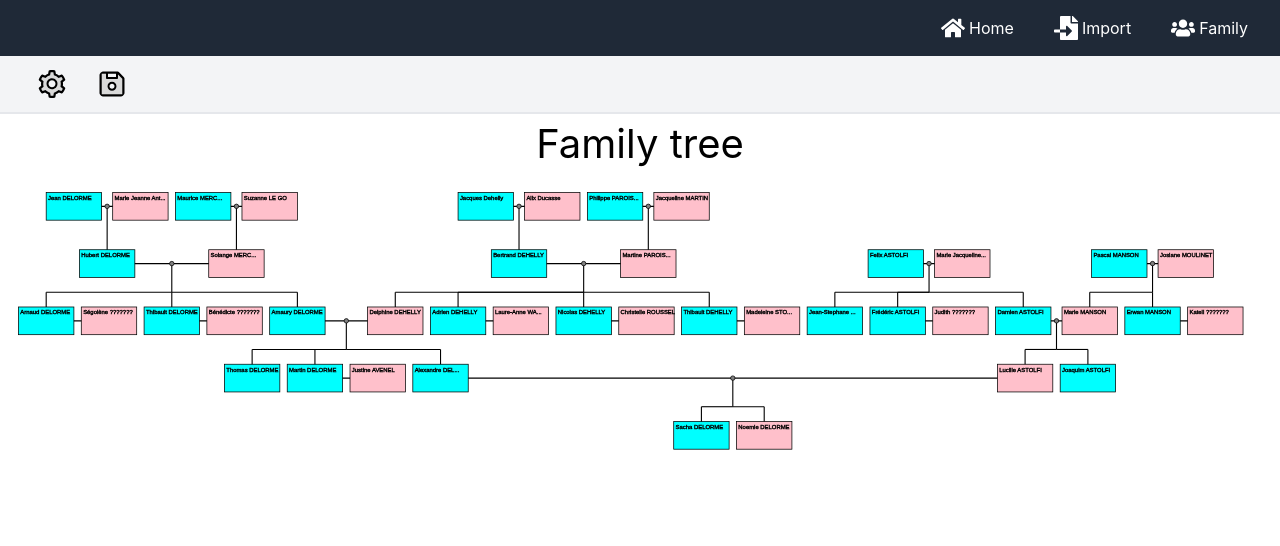
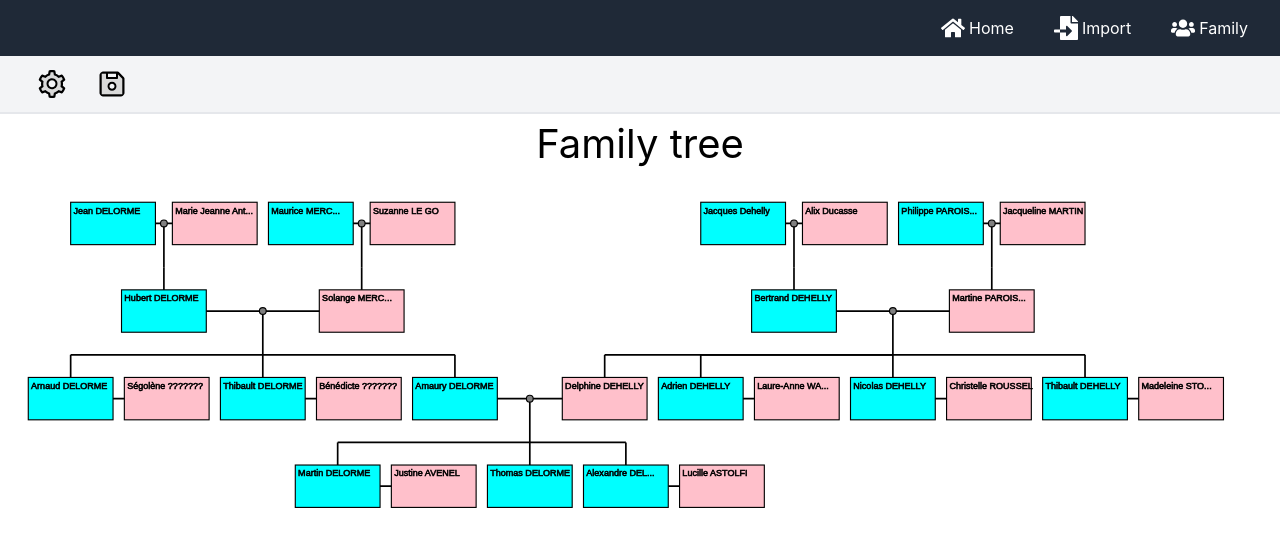
Before and after one commit to 4lexDel/family-tree-editor, a React (Create React App) app: page /family in a window 1280 px wide. Shown: the top 546 px of the page. Built offline with nearby package versions, Linux system fonts and the light colour scheme.

Commit message:
fiabilisation du systeme de manipulation de l'arbre

```diff
--- a/src/familyTree/components/FamilyTree/FamilyTree.jsx
+++ b/src/familyTree/components/FamilyTree/FamilyTree.jsx
@@ -48,25 +48,8 @@ const FamilyTree = ({ data, onDataUpdated }) => {
             }
         }
 
-        let lastFamilies = [];
-
-        for (let i = 0; i < data.families.length; i++) {
-            const currentFamily = data.families[i];
-            const children = currentFamily.children;
-
-            let isOneChildParent = false;
-
-            for (let j = 0; j < data.families.length; j++) {
-                if (i === j) continue;
-                const searchFamily = data.families[j];
-                const parentFound = children.find((child) => searchFamily.husband === child || searchFamily.wife === child);
-                parentFound && (isOneChildParent = true);
-            }
-
-            if (!isOneChildParent) {
-                lastFamilies.push(currentFamily);
-            }
-        }
+        let noParentIndividuals = data.individuals.filter((i) => data.families.find((f) => f.husband === i.id || f.wife === i.id) === undefined);
+        let lastFamilies = data.families.filter((f) => noParentIndividuals.find((i) => f.children.find((c) => c === i.id)));
 
         lastFamilies = lastFamilies.map((family) => {
             return { family, level: getIndividualLevel(family.children[0]) };
@@ -74,6 +57,7 @@ const FamilyTree = ({ data, onDataUpdated }) => {
 
         if(startIndividualId !== null){
             const newLastFamilies = lastFamilies.filter((lf) => isIndividualHasAncestor(lf.family.children[0], startIndividualId))
+            // console.log(lastFamilies);
             if(newLastFamilies.length) lastFamilies = newLastFamilies;
         }
 
@@ -123,15 +107,12 @@ const FamilyTree = ({ data, onDataUpdated }) => {
     const buildFamilyTree = (startIndividualId=null) => {
         // Get last family and get the last level
         let { family, level } = findLastFamily(startIndividualId);
-
         console.log(family);
-
         setIsLoading(false);
 
         // Reset previous coords
         resetIndividualsCoords();
 
-        console.log(family.children[0]);
         // Peuplement des coordonnées de l'objet "data" => création de l'abre
         calculateIndividualCoords(family.children[0], 0, 0, 0, HUSBAND);
 
--- a/src/familyTree/services/familyTree.service.js
+++ b/src/familyTree/services/familyTree.service.js
@@ -106,7 +106,7 @@ class FamilyTreeService {
                 {
                     husband: 4,
                     wife: 17,
-                    children: [18, 19]
+                    children: []
                 },
                 {
                     husband: 20,
```
